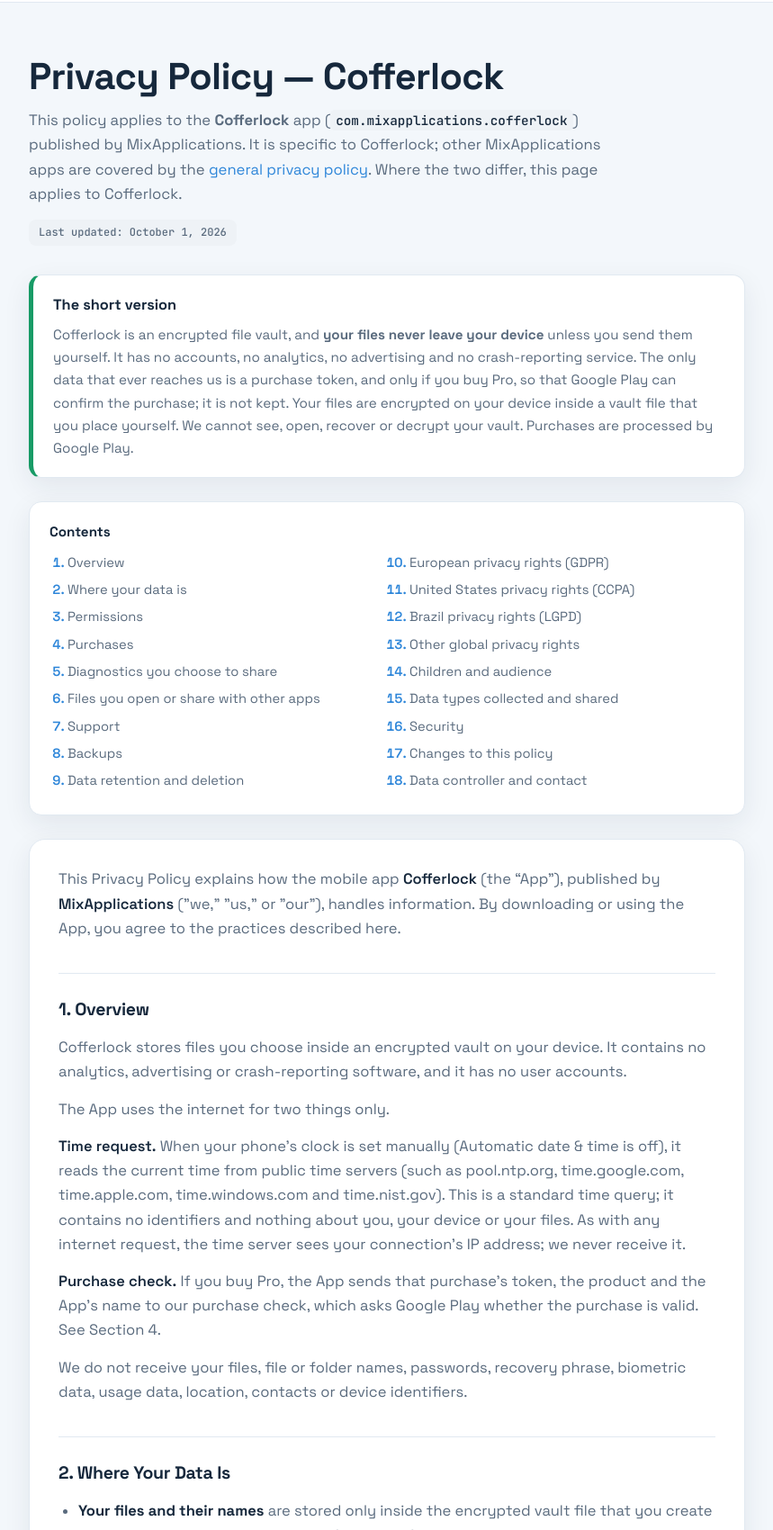
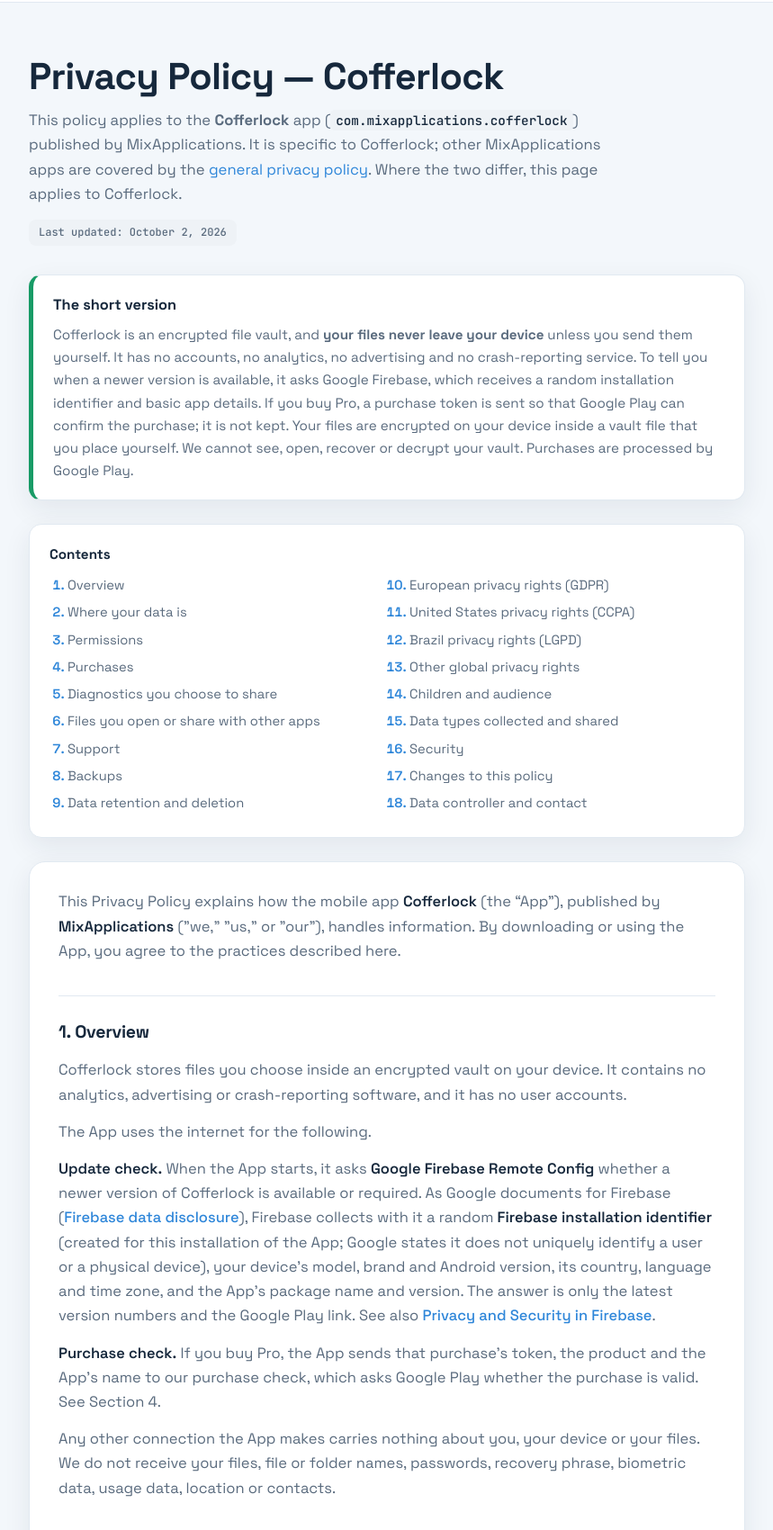
Before and after one commit to MixApplications/Site, a plain HTML site: page cofferlock_privacy.html in a window 1280 px wide. Shown: the part 63-1763 px from the top of the page at 90% size, without its empty margins (210-1069 px from the left). Drawn offline with Linux system fonts and the light colour scheme.

Commit message:
Add files via upload

```diff
--- a/cofferlock_privacy.html
+++ b/cofferlock_privacy.html
@@ -4,7 +4,7 @@
 <meta charset="UTF-8">
 <meta name="viewport" content="width=device-width, initial-scale=1.0">
 <title>Privacy Policy — Cofferlock</title>
-<meta name="description" content="How the Cofferlock encrypted file vault handles data: it keeps your files encrypted in a vault file on your own device, reads the current time from public time servers when your phone&rsquo;s clock is set manually, and checks a Pro purchase with Google Play through our server. Purchases are processed by Google Play. Your rights under GDPR, CCPA and LGPD.">
+<meta name="description" content="How the Cofferlock encrypted file vault handles data: it keeps your files encrypted in a vault file on your own device, checks with Google Firebase whether a newer version is available, and checks a Pro purchase with Google Play through our server. Purchases are processed by Google Play. Your rights under GDPR, CCPA and LGPD.">
 <meta name="theme-color" content="#F3F7FB">
 <link rel="manifest" href="site.webmanifest">
 <link rel="apple-touch-icon" sizes="180x180" href="icons/apple-touch-icon.png">
@@ -44,12 +44,12 @@
   <section class="pagehead reveal in">
     <h1>Privacy Policy — Cofferlock</h1>
     <p>This policy applies to the <strong>Cofferlock</strong> app (<code>com.mixapplications.cofferlock</code>) published by MixApplications. It is specific to Cofferlock; other MixApplications apps are covered by the <a href="privacy_policy.html">general privacy policy</a>. Where the two differ, this page applies to Cofferlock.</p>
-    <span class="stamp">Last updated: October 1, 2026</span>
+    <span class="stamp">Last updated: October 2, 2026</span>
   </section>
 
   <div class="highlight reveal">
     <b>The short version</b>
-    <p>Cofferlock is an encrypted file vault, and <strong>your files never leave your device</strong> unless you send them yourself. It has no accounts, no analytics, no advertising and no crash-reporting service. The only data that ever reaches us is a purchase token, and only if you buy Pro, so that Google Play can confirm the purchase; it is not kept. Your files are encrypted on your device inside a vault file that you place yourself. We cannot see, open, recover or decrypt your vault. Purchases are processed by Google Play.</p>
+    <p>Cofferlock is an encrypted file vault, and <strong>your files never leave your device</strong> unless you send them yourself. It has no accounts, no analytics, no advertising and no crash-reporting service. To tell you when a newer version is available, it asks Google Firebase, which receives a random installation identifier and basic app details. If you buy Pro, a purchase token is sent so that Google Play can confirm the purchase; it is not kept. Your files are encrypted on your device inside a vault file that you place yourself. We cannot see, open, recover or decrypt your vault. Purchases are processed by Google Play.</p>
   </div>
 
   <nav class="toc reveal d1" aria-label="Contents">
@@ -81,10 +81,10 @@
 
     <h2 id="s1">1. Overview</h2>
     <p>Cofferlock stores files you choose inside an encrypted vault on your device. It contains no analytics, advertising or crash-reporting software, and it has no user accounts.</p>
-    <p>The App uses the internet for two things only.</p>
-    <p><strong>Time request.</strong> When your phone&rsquo;s clock is set manually (Automatic date &amp; time is off), it reads the current time from public time servers (such as pool.ntp.org, time.google.com, time.apple.com, time.windows.com and time.nist.gov). This is a standard time query; it contains no identifiers and nothing about you, your device or your files. As with any internet request, the time server sees your connection&rsquo;s IP address; we never receive it.</p>
+    <p>The App uses the internet for the following.</p>
+    <p><strong>Update check.</strong> When the App starts, it asks <strong>Google Firebase Remote Config</strong> whether a newer version of Cofferlock is available or required. As Google documents for Firebase (<a href="https://firebase.google.com/docs/android/play-data-disclosure" rel="nofollow">Firebase data disclosure</a>), Firebase collects with it a random <strong>Firebase installation identifier</strong> (created for this installation of the App; Google states it does not uniquely identify a user or a physical device), your device&rsquo;s model, brand and Android version, its country, language and time zone, and the App&rsquo;s package name and version. The answer is only the latest version numbers and the Google Play link. See also <a href="https://firebase.google.com/support/privacy" rel="nofollow">Privacy and Security in Firebase</a>.</p>
     <p><strong>Purchase check.</strong> If you buy Pro, the App sends that purchase&rsquo;s token, the product and the App&rsquo;s name to our purchase check, which asks Google Play whether the purchase is valid. See Section 4.</p>
-    <p>We do not receive your files, file or folder names, passwords, recovery phrase, biometric data, usage data, location, contacts or device identifiers.</p>
+    <p>Any other connection the App makes carries nothing about you, your device or your files. We do not receive your files, file or folder names, passwords, recovery phrase, biometric data, usage data, location or contacts.</p>
 
     <h2 id="s2">2. Where Your Data Is</h2>
     <ul>
@@ -96,10 +96,10 @@
 
     <h2 id="s3">3. Permissions</h2>
     <p>Cofferlock uses the <strong>biometric</strong> permission so that you can unlock with your fingerprint (or face, on phones where the system offers it as a strong biometric). Biometric data is handled by Android and is never available to the App; a successful scan only releases a key kept in your device&rsquo;s secure hardware (Android Keystore).</p>
-    <p>Google Play adds its own in-app purchase permission so that the App can ask the Play Store app about your purchases. The App also declares the internet permission, used only for the time request and the purchase check described in Section 1. It requests no storage, camera, microphone, location, contacts or notification permission. Files are added only through the Android file picker, one choice at a time.</p>
+    <p>The App declares the <strong>internet</strong> permission for the connections described in Section 1. The Google libraries it uses add their own standard entries, as their documentation describes: Google Play Billing adds the in-app purchase permission (to ask the Play Store app about your purchases) and network-state access; Google Firebase adds a wake-lock permission and the Firebase Cloud Messaging receive permission. Cofferlock receives no push messages and shows no notifications. On older Android versions the fingerprint permission is also listed for the biometric unlock. The App requests no storage, camera, microphone, location, contacts or notification permission. Files are added only through the Android file picker, one choice at a time.</p>
 
     <h2 id="s4">4. Purchases</h2>
-    <p>The one-time <strong>Pro</strong> and <strong>Supporter</strong> purchases are processed by <strong>Google Play</strong> under the <a href="https://policies.google.com/privacy" rel="nofollow">Google privacy policy</a>. The App asks the Google Play app on your device which purchases you own. When a purchase is new, the App sends its <strong>purchase token</strong>, the product (Pro or Supporter) and the App&rsquo;s package name over an encrypted connection (HTTPS) to our purchase check, a small program we run on Google Cloud (Firebase Cloud Functions, servers in the United States). It asks Google Play whether that purchase is valid and answers the App with a signed result. Nothing else is sent: no name, email, device identifier, file or vault data. We do not store the token or the answer; Google Cloud keeps its usual technical request logs.</p>
+    <p>The one-time <strong>Pro</strong> and <strong>Supporter</strong> purchases are processed by <strong>Google Play</strong> under the <a href="https://policies.google.com/privacy" rel="nofollow">Google privacy policy</a>. The App asks the Google Play app on your device which purchases you own. When a purchase is new, the App sends its <strong>purchase token</strong>, the product (Pro or Supporter) and the App&rsquo;s package name over an encrypted connection (HTTPS) to our purchase check, a small program we run on Google Cloud (Firebase Cloud Functions, servers in the United States). It asks Google Play whether that purchase is valid and answers the App with a signed result. Nothing else is sent by the App: no name, email, file or vault data. As Google documents for Firebase Cloud Functions, the call also carries your connection&rsquo;s IP address and a Firebase messaging token (an app-installation identifier); Cofferlock sends no messages with it. We do not store the token or the answer; Google Cloud keeps its usual technical request logs.</p>
     <p>We never receive your payment card or banking details. Google provides us with transaction records (such as order number, product, price, date and country) in the Google Play Console, which we use only for accounting, tax and refunds.</p>
 
     <h2 id="s5">5. Diagnostics You Choose to Share</h2>
@@ -121,12 +121,13 @@
         <li><strong>On-device data</strong> (your vault files, settings, attempt log and crash log) stays on your device. Delete your vault file(s) with your file manager and uninstall the App to remove all of it. Uninstalling alone does not delete vault files you placed in shared storage.</li>
         <li><strong>Support conversations and diagnostics logs you send us</strong> are kept only as long as needed to resolve your request and are deleted when the support case is closed.</li>
         <li><strong>Purchase checks</strong> are answered and not stored by us (Section 4).</li>
+        <li><strong>The Firebase installation identifier</strong> is kept by Google Firebase as Google describes in <a href="https://firebase.google.com/support/privacy" rel="nofollow">Privacy and Security in Firebase</a>; uninstalling the App ends its use. We do not store it.</li>
         <li><strong>Purchase records</strong> are held by Google Play under Google&rsquo;s policy; the transaction records we see in the Play Console are kept as long as tax and accounting law requires.</li>
     </ul>
     <p><strong>Right to request deletion:</strong> to have a support conversation or a diagnostics log you sent us deleted, contact us using the details in Section 18.</p>
 
     <h2 id="s10">10. European Privacy Rights (GDPR)</h2>
-    <p>If you are located in the EU/EEA or the UK, any personal data we process (only what you send us for support, a purchase token while your purchase is checked, and the transaction records Google Play provides) is processed in accordance with the General Data Protection Regulation (GDPR) and UK GDPR. The legal bases are <strong>performance of a contract</strong> (providing the purchase you made and answering your request) and compliance with <strong>legal obligations</strong> (tax and accounting). You have the following rights:</p>
+    <p>If you are located in the EU/EEA or the UK, any personal data we process (only what you send us for support, a purchase token while your purchase is checked, the Firebase installation identifier used for the update check, and the transaction records Google Play provides) is processed in accordance with the General Data Protection Regulation (GDPR) and UK GDPR. The legal bases are <strong>performance of a contract</strong> (providing the App and the purchase you made, keeping the App up to date, and answering your request) and compliance with <strong>legal obligations</strong> (tax and accounting). Google acts as our processor for Firebase. You have the following rights:</p>
     <ul>
         <li>The right to request access to the personal data that we process.</li>
         <li>The right to correct inaccurate personal data.</li>
@@ -154,7 +155,7 @@
     <p>Cofferlock&rsquo;s declared target audience on Google Play is users <strong>aged 18 and older</strong>. The App is <strong>not directed to children</strong>, and we do not knowingly collect personal information from children. The App does not use Google Play&rsquo;s Age Signals API. If you believe a child has sent us personal information through support, contact us (Section 18) and we will delete it.</p>
 
     <h2 id="s15">15. Data Types Collected and Shared</h2>
-    <p>In line with our Google Play Data safety declaration: Cofferlock collects one data type, <strong>purchase history</strong> (the token of a Pro purchase, only if you buy Pro), to confirm the purchase with Google Play. It is encrypted in transit, processed only while it is checked and not stored, and not shared with third parties. Cofferlock collects nothing else.</p>
+    <p>In line with our Google Play Data safety declaration, Cofferlock collects two data types, both for app functionality, encrypted in transit and not shared with third parties: <strong>device or other IDs</strong> (the Firebase installation identifier and messaging token that Google Firebase collects for the update and purchase checks) and <strong>purchase history</strong> (the token of a Pro purchase, only if you buy Pro, processed only while it is checked and not stored). Cofferlock collects nothing else.</p>
 
     <div class="table-container">
         <table>
@@ -192,6 +193,11 @@
                     <td>Only if you share it yourself (Section 5).</td>
                 </tr>
                 <tr>
+                    <td><strong>Firebase installation identifier</strong>, device model and brand, Android version, country, language, time zone, app version</td>
+                    <td>Sent to Google Firebase Remote Config to learn whether a newer version is available (Section 1).</td>
+                    <td>Yes, over HTTPS, when the App starts.</td>
+                </tr>
+                <tr>
                     <td><strong>Purchase token</strong> (only if you buy Pro)</td>
                     <td>Sent to our purchase check, which asks Google Play whether the purchase is valid; not stored. Payment processed by Google.</td>
                     <td>Yes, over HTTPS, once per purchase and when it must be checked again (Section 4).</td>
@@ -199,7 +205,7 @@
             </tbody>
         </table>
     </div>
-    <p class="fnote">The App contains no third-party analytics, advertising, attribution or crash-reporting SDK. If that ever changes, this page and the Google Play Data safety section will be updated before the change is released.</p>
+    <p class="fnote">The App uses Google Firebase only for the update check (Remote Config) and the purchase check (Cloud Functions). It contains no analytics, advertising, attribution or crash-reporting SDK. If that ever changes, this page and the Google Play Data safety section will be updated before the change is released.</p>
 
     <h2 id="s16">16. Security</h2>
     <p>Vault contents are encrypted with AES-256-GCM per 4 KiB block, with keys derived from your password by Argon2id and held in independent key slots for the password, the recovery phrase and biometric unlock. Screenshots are blocked by default, the App locks automatically, and wrong attempts are slowed down. No method of protection is perfect: the App cannot protect a vault on a rooted or compromised phone while it is unlocked, and it cannot protect a weak password. The App&rsquo;s <em>What this app does not protect against</em> page lists these limits.</p>
```
